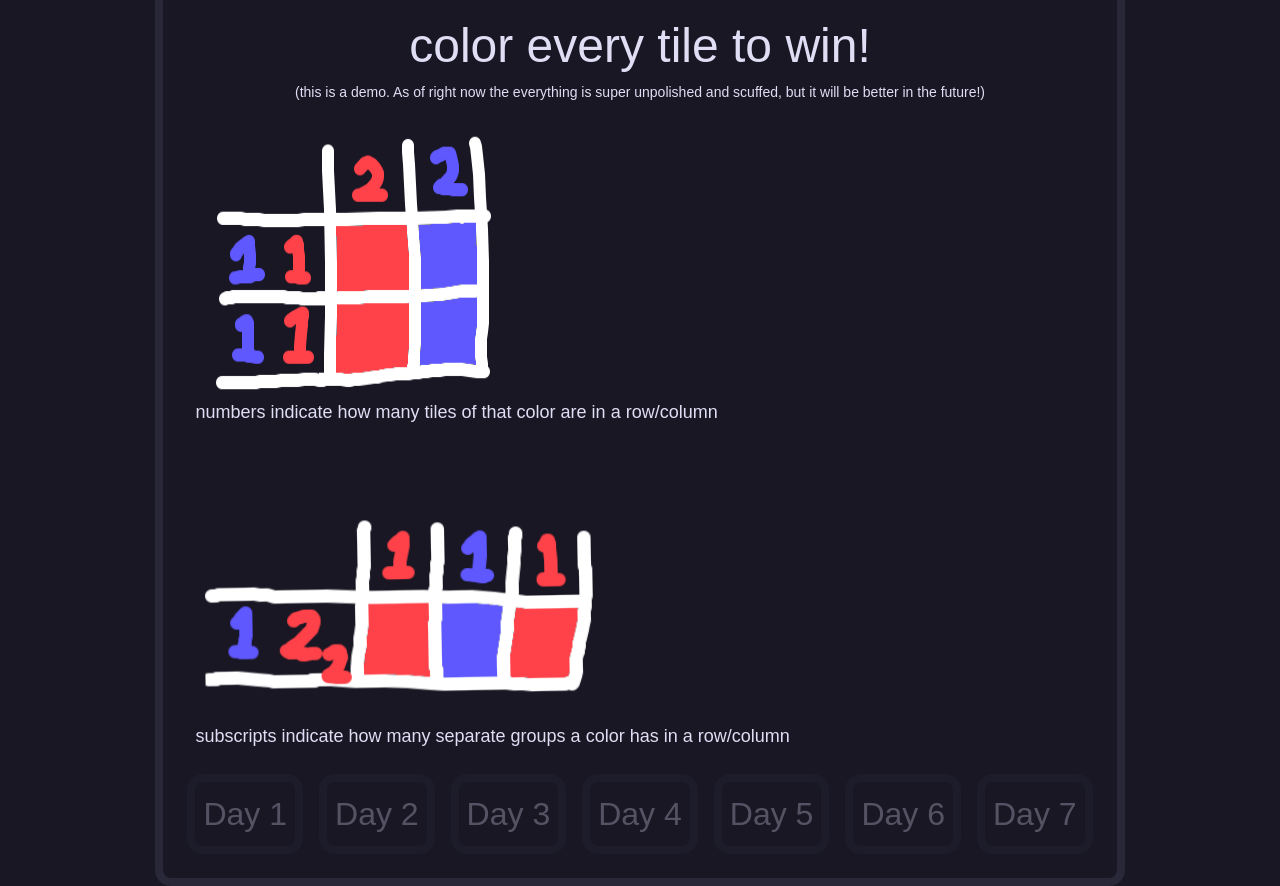
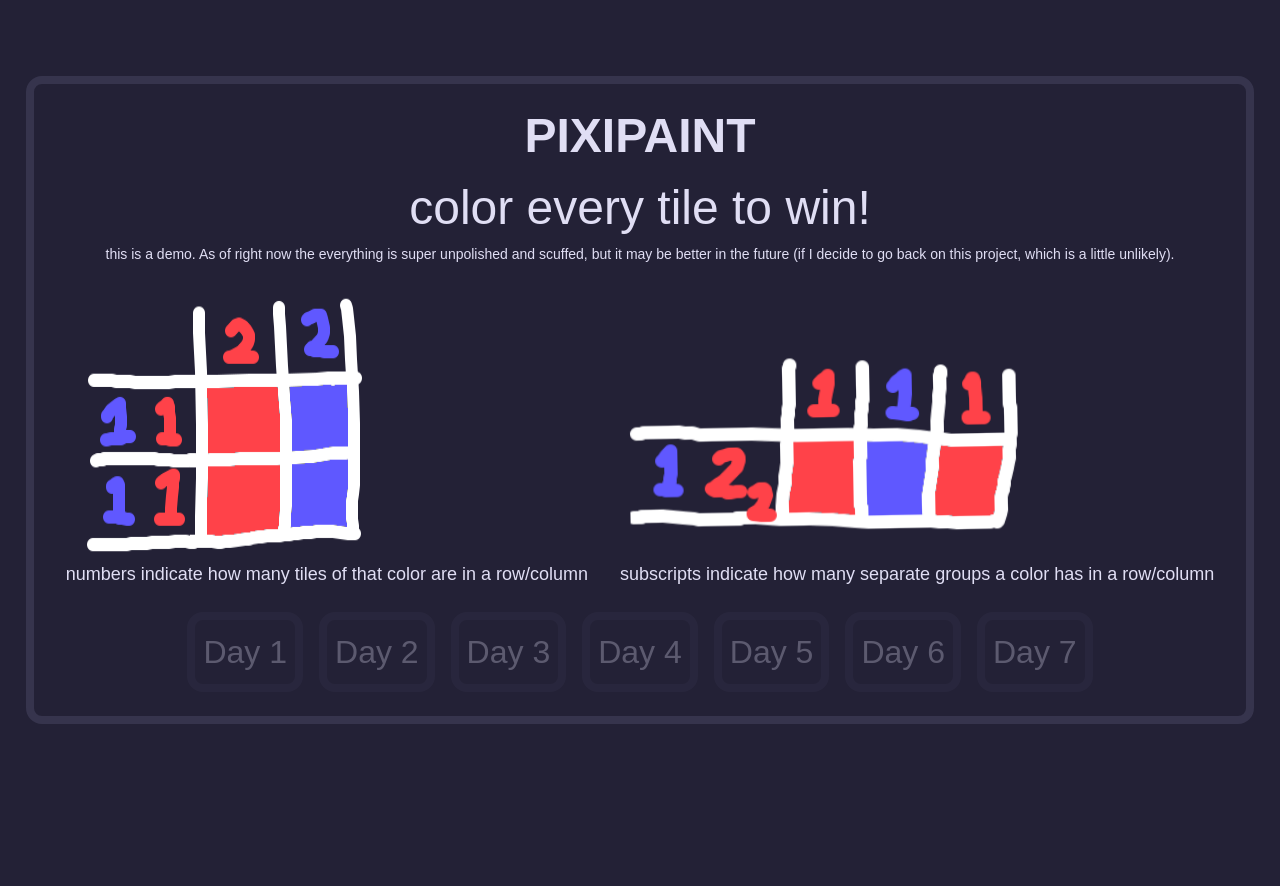
Before and after one commit to piksalchaos/pixipaint, a Next.js app: page / in a window 1280 px wide. After the commit the page ends 800 px from the top, so only its background shows below. Built offline with nearby package versions, Linux system fonts and the light colour scheme.

Commit message:
made bg lighter + fixed weird display errors + fixed win results being 1 day behind

```diff
--- a/app/components/game/game.module.css
+++ b/app/components/game/game.module.css
@@ -35,6 +35,8 @@
   background-color: var(--highlight-low);
   margin: var(--tile-margin);
   border-radius: var(--tile-border-radius);
+  width: 11rem;
+  height: 11rem;
 }
 
 .iconParagraph {
@@ -137,6 +139,8 @@
   .infoDisplay {
     font-size: 0.8rem;
     padding: 1rem;
+    width: 8rem;
+    height: 8rem;
   }
 
   .markerNumberCount {
@@ -157,6 +161,8 @@
   .infoDisplay {
     font-size: 0.7rem;
     padding: 0.75rem;
+    width: 6rem;
+    height: 6rem;
   }
 
   .markerNumberCount {
--- a/app/components/start-popup/start-popup.tsx
+++ b/app/components/start-popup/start-popup.tsx
@@ -22,17 +22,18 @@ export function StartPopup({
       </p>
       <p>color every tile to win!</p>
       <p className="text-sm">
-        (this is a demo. As of right now the everything is super unpolished and
-        scuffed, but it will be better in the future!)
+        this is a demo. As of right now the everything is super unpolished and
+        scuffed, but it may be better in the future (if I decide to go back on
+        this project, which is a little unlikely).
       </p>
-      <div className="w-full">
+      <div className="flex w-full">
         <div className="m-4">
           <Image
             src="/instructions-1.png"
             alt="Instructions"
             width={327}
             height={254}
-            className="h-70 aspect-square"
+            className="h-70"
           />
           <p className="text-lg">
             numbers indicate how many tiles of that color are in a row/column
@@ -44,7 +45,7 @@ export function StartPopup({
             alt="Instructions"
             width={408}
             height={300}
-            className="h-70 aspect-square"
+            className="h-70"
           />
           <p className="text-lg">
             subscripts indicate how many separate groups a color has in a
--- a/app/components/win-popup/win-popup.tsx
+++ b/app/components/win-popup/win-popup.tsx
@@ -19,7 +19,7 @@ export function WinPopup({
 
   const handleCopy = async () => {
     setAreResultsCopied(true);
-    const textToCopy = `[PIXIPAD]\nDay ${day}\nTime: ${formatTime(
+    const textToCopy = `[PIXIPAD]\nDay ${day + 1}\nTime: ${formatTime(
       seconds
     )}\nMistakes: ${mistakes}\nhttps://pixipaint-nu.vercel.app`;
     try {
@@ -34,7 +34,7 @@ export function WinPopup({
       <p>
         <b>YOU WON</b>
       </p>
-      <p>day {day}</p>
+      <p>day {day + 1}</p>
       <p>time: {formatTime(seconds)}</p>
       <p>mistakes: {mistakes}</p>
       <button className={styles.button} onClick={handleCopy}>
--- a/app/globals.css
+++ b/app/globals.css
@@ -1,10 +1,10 @@
 @import "tailwindcss";
 
 :root {
-  --background: #191724;
+  --background: #232136;
   --foreground: #e0def4;
-  --highlight-low: #21202e;
-  --highlight-med: #292838;
+  --highlight-low: #2a283e;
+  --highlight-med: #36344d;
   --game-border-radius: 20px;
   --tile-border-radius: 9px;
   --tile-margin: 3px;
```
